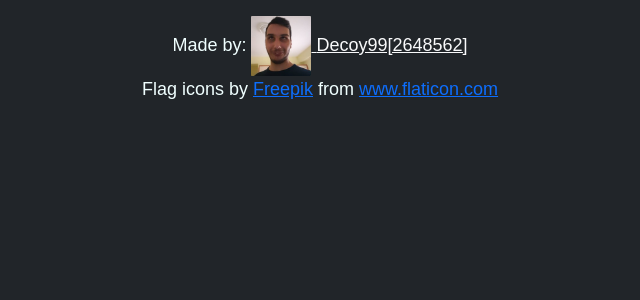
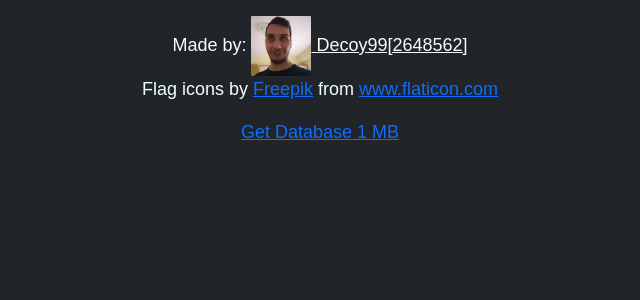
Before and after one commit to Decoy7/TornProject, a Flask app: template templates/about.html in a window 1280 px wide. Shown: the part 59-359 px from the top of the page, without its empty margins (320-960 px from the left). Run offline with Flask 2, Linux system fonts and the light colour scheme; the template is opened without the code that fills it: most values are stand-ins (such as "Sample title", 1, 10 or a date in 2020).

Commit message:
Added link to download the database

```diff
--- a/templates/about.html
+++ b/templates/about.html
@@ -15,6 +15,7 @@
                 title="Flaticon" target="_blank" rel="noopener">www.flaticon.com
             </a>
         </p>
+        <a href="{{ url_for('download', filename="players.db") }}">Get Database {{size}} MB</a>
     </div>
 </center>
 {% endblock %}
```
